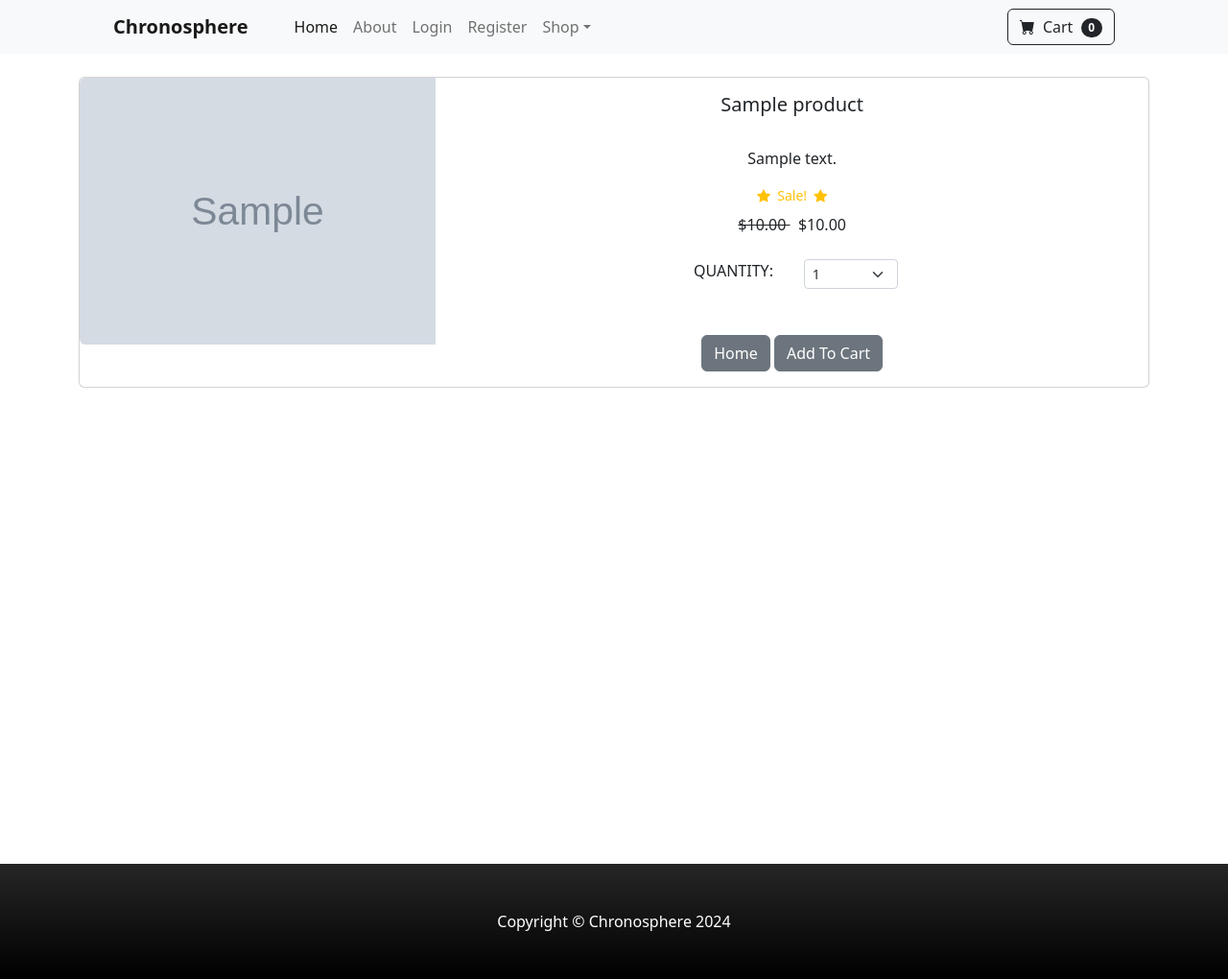
After one commit to kariukikinyanjui/Chronosphere, a Django app: page /product/1 in a window 1280 px wide. The commit adds this page. Shown: the whole page at 96% size. Run offline with Django 5.2, Linux system fonts and the light colour scheme; tables that the repository leaves empty hold one stand-in row (values such as "Sample post"); grey boxes marked "Sample" are stand-in pictures; some libraries are stand-ins or nearby versions.

Commit message:
Add AJAX functionality for adding products to cart, update cart quantity, and enhance cart summary page

```diff
--- a/chrono/cart/views.py
+++ b/chrono/cart/views.py
@@ -27,9 +27,9 @@ def cart_add(request):
     """
     cart = Cart(request)
 
-    # Check if the request is a POST request
+    # Retrieves the cart and Check if the request is POST request
     if request.POST.get('action') == 'post':
-        # Get product ID and quantity from the request
+        # Retrievs product ID and quantity from the request
         product_id = int(request.POST.get('product_id'))
         product_qty = int(request.POST.get('product_qty'))
 
@@ -39,7 +39,7 @@ def cart_add(request):
         # Add product to the cart
         cart.add(product=product, quantity=product_qty)
 
-        # Get updated cart quantity
+        # Get the new cart quantity
         cart_quantity = cart.__len__()
 
         # Return JsonResponse with the updated cart quantity
--- a/chrono/store/templates/base.html
+++ b/chrono/store/templates/base.html
@@ -14,6 +14,7 @@
         <link href="https://cdn.jsdelivr.net/npm/bootstrap-icons@1.5.0/font/bootstrap-icons.css" rel="stylesheet" />
         <!-- Core theme CSS (includes Bootstrap)-->
         <link href="{% static 'css/styles.css' %}" rel="stylesheet" />
+        <script src="https://code.jquery.com/jquery-3.7.1.min.js" integrity="sha256-/JqT3SQfawRcv/BIHPThkBvs0OEvtFFmqPF/lYI/Cxo=" crossorigin="anonymous"></script>
     </head>
     <body>
         {% include 'nav.html' %}
--- a/chrono/store/templates/nav.html
+++ b/chrono/store/templates/nav.html
@@ -33,7 +33,7 @@
 
 </span></a>
 
-
+</form>
 
         </div>
     </div>
--- /dev/null
+++ b/chrono/store/templates/product.html
@@ -0,0 +1,105 @@
+{% extends 'base.html' %}
+{% block content %}
+
+
+
+<div class="container">
+<br/>
+
+
+<div class="card mb-3">
+  <div class="row g-0">
+    <div class="col-md-4">
+      <img src="{{ product.image.url }}" class="img-fluid rounded-start" alt="...">
+    </div>
+    <div class="col-md-8">
+      <div class="card-body">
+        <center>
+        <h5 class="card-title">{{ product.name }}</h5>
+        <br/>
+        <p class="card-text justified">{{ product.description }}</p>
+
+        {% if product.is_sale %}
+        <div class="d-flex justify-content-center small text-warning mb-2">
+                <div class="bi-star-fill"></div>
+                &nbsp;&nbsp;Sale!&nbsp;&nbsp;
+                <div class="bi-star-fill"></div>
+                </div>
+
+                <!-- Product price-->
+                <strike>
+                ${{ product.price }}
+                </strike>
+                &nbsp;
+                ${{ product.sale_price }}
+
+
+
+        {% else %}
+            ${{ product.price }}
+
+        {% endif %}
+            <br/><br/>
+<div class="row justify-content-center">
+    <div class="col-md-2">QUANTITY:</div>
+                <div class="col-md-2">
+                <select class="form-select form-select-sm" id="quantity-cart">
+                  <option value="1">1</option>
+                  <option value="2">2</option>
+                  <option value="3">3</option>
+                  <option value="4">4</option>
+                  <option value="5">5</option>
+                </select>
+                </div>
+            </div>
+            <br/><br/>
+        <a href="{% url 'index'%}" class="btn btn-secondary">Home</a>
+        <button type="button" value="{{ product.id }}" class="btn btn-secondary" id="add-cart">Add To Cart</button>
+
+    </center>
+      </div>
+    </div>
+  </div>
+</div>
+</div>
+
+
+<br/><br/><br/><br/><br/><br/><br/><br/><br/><br/><br/><br/><br/><br/><br/><br/><br/><br/><br/><br/>
+
+<script>
+// Check whether button pressed
+$(document).on('click', '#add-cart', function(e){
+    e.preventDefault();
+    $.ajax({
+        type: 'POST',
+        url: '{% url 'cart_add' %}',
+        data: {
+    product_id: $('#add-cart').val(),
+    product_qty: $('#quantity-cart option:selected').text(),
+    csrfmiddlewaretoken: '{{ csrf_token }}',
+    action: 'post'
+        },
+
+        success: function(json){
+            document.getElementById("cart_quantity").textContent = json.qty
+            location.reload();
+        },
+
+        error: function(xhr, errmsg, err){
+
+        }
+
+
+    });
+
+
+
+})
+
+
+
+
+</script>
+
+
+{% endblock %}
--- a/chrono/store/urls.py
+++ b/chrono/store/urls.py
@@ -7,5 +7,6 @@ urlpatterns = [
     path("about/", views.about, name="about"),
     path("login/", views.login_user, name="login"),
     path("logout/", views.logout_user, name="logout"),
-    path("register/", views.register_user, name="register")
+    path("register/", views.register_user, name="register"),
+    path('product/<int:pk>', views.product, name='product'),
 ]
--- a/chrono/store/views.py
+++ b/chrono/store/views.py
@@ -76,3 +76,7 @@ def register_user(request):
     else:
         # Render registration form
         return render(request, "register.html", {"form": form})
+
+def product(request,pk):
+	product = Product.objects.get(id=pk)
+	return render(request, 'product.html', {'product':product})
```
Also changed, not shown: chrono/cart/cart.py (+7 -8 lines), chrono/store/templates/index.html (+18 -5 lines), chrono/chrono/settings.py (line endings or trailing spaces).
